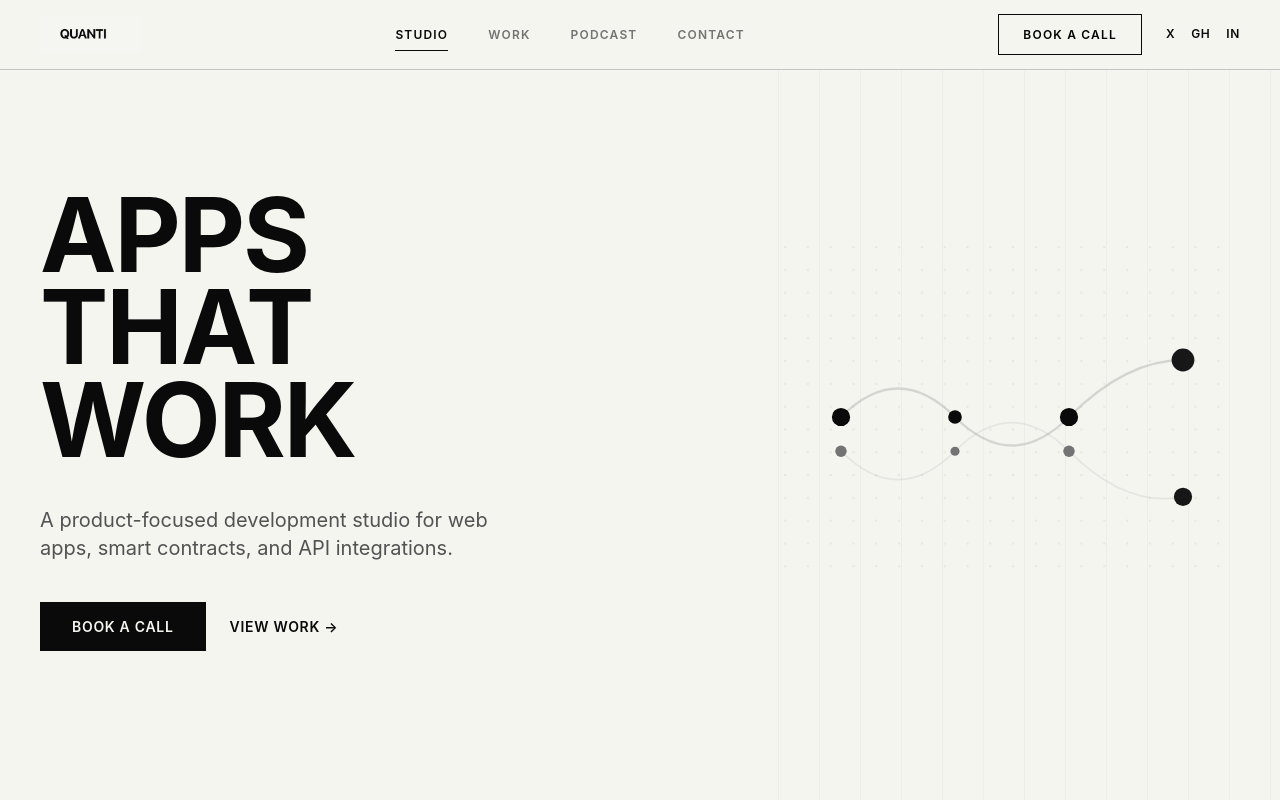
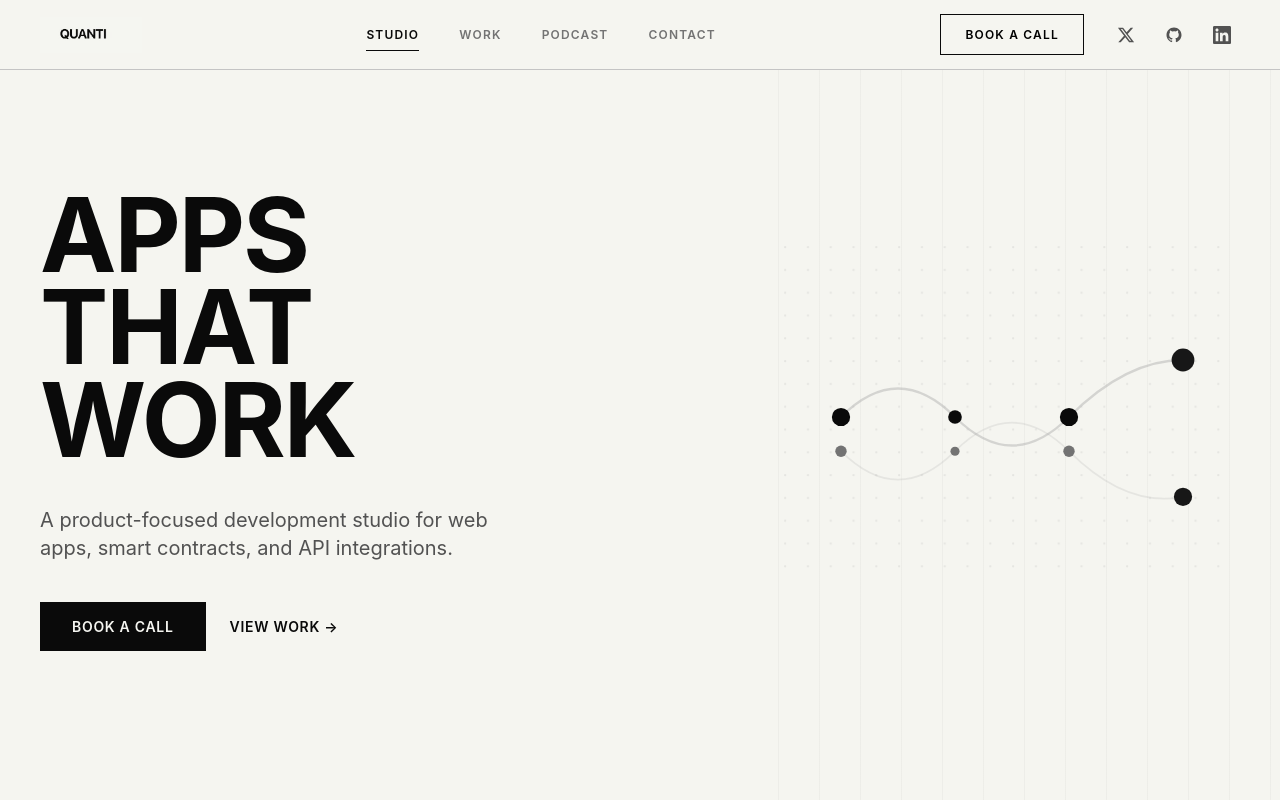
Before and after one commit to quantidexyz/quantide_landing, a React (Vite) app: page / in a window 1280 px wide. Shown: the top 800 px of the page. Built offline with nearby package versions, Linux system fonts and the light colour scheme.

Commit message:
chore(ralph): iteration 7 progress

```diff
--- a/src/App.css
+++ b/src/App.css
@@ -58,6 +58,15 @@ button {
   background: none;
 }
 
+/* Global Focus States for Accessibility */
+button:focus-visible,
+a:focus-visible,
+input:focus-visible,
+textarea:focus-visible {
+  outline: 2px solid var(--black);
+  outline-offset: 2px;
+}
+
 /* Navbar */
 .navbar {
   position: fixed;
@@ -104,6 +113,12 @@ button {
   border-bottom-color: var(--black);
 }
 
+.nav-link:focus-visible {
+  outline: 2px solid var(--black);
+  outline-offset: 4px;
+  border-radius: 2px;
+}
+
 .nav-right {
   display: flex;
   align-items: center;
@@ -125,10 +140,27 @@ button {
 
 .social-icons {
   display: flex;
-  gap: 16px;
-  font-size: 0.75rem;
-  font-weight: 600;
-  letter-spacing: 0.05em;
+  gap: 12px;
+}
+
+.social-icons a {
+  display: flex;
+  align-items: center;
+  justify-content: center;
+  width: 36px;
+  height: 36px;
+  color: var(--gray-500);
+  transition: var(--transition-fast);
+  border-radius: 6px;
+}
+
+.social-icons a:hover {
+  color: var(--black);
+}
+
+.social-icons a:focus-visible {
+  outline: 2px solid var(--black);
+  outline-offset: 2px;
 }
 
 /* Hamburger Menu Button */
@@ -144,6 +176,12 @@ button {
   cursor: pointer;
   background: transparent;
   border: none;
+  border-radius: 6px;
+}
+
+.hamburger-btn:focus-visible {
+  outline: 2px solid var(--black);
+  outline-offset: 2px;
 }
 
 .hamburger-line {
@@ -212,6 +250,11 @@ button {
   color: var(--black);
 }
 
+.mobile-nav-link:focus-visible {
+  outline: 2px solid var(--black);
+  outline-offset: 4px;
+}
+
 .mobile-menu-footer {
   margin-top: auto;
   padding-top: 40px;
@@ -224,21 +267,28 @@ button {
 
 .mobile-social-icons {
   display: flex;
-  gap: 24px;
+  gap: 16px;
   justify-content: center;
-  font-size: 1rem;
-  font-weight: 600;
-  letter-spacing: 0.05em;
-  color: var(--gray-500);
 }
 
-.mobile-social-icons span {
-  padding: 12px;
-  min-width: 44px;
-  min-height: 44px;
+.mobile-social-icons a {
   display: flex;
   align-items: center;
   justify-content: center;
+  width: 48px;
+  height: 48px;
+  color: var(--gray-500);
+  transition: var(--transition-fast);
+  border-radius: 8px;
+}
+
+.mobile-social-icons a:hover {
+  color: var(--black);
+}
+
+.mobile-social-icons a:focus-visible {
+  outline: 2px solid var(--black);
+  outline-offset: 2px;
 }
 
 /* Hero Section */
@@ -292,6 +342,10 @@ button {
 
 .btn-primary:hover {
   background: var(--gray-800);
+}
+
+.btn-primary:focus-visible {
+  outline-color: var(--off-white);
 }
 
 .btn-text {
@@ -381,6 +435,11 @@ button {
   color: var(--off-white);
 }
 
+.build-card:focus-visible {
+  outline: 2px solid var(--off-white);
+  outline-offset: -4px;
+}
+
 .card-index {
   display: block;
   font-size: 0.75rem;
@@ -444,6 +503,11 @@ button {
   box-shadow: 0 20px 40px rgba(0, 0, 0, 0.1);
 }
 
+.project-card:focus-visible {
+  outline: 3px solid var(--black);
+  outline-offset: 4px;
+}
+
 .project-preview {
   aspect-ratio: 16/10;
   background: var(--gray-200);
@@ -479,6 +543,11 @@ button {
 
 .see-project-btn:hover {
   background: var(--gray-800);
+}
+
+.see-project-btn:focus-visible {
+  outline: 2px solid var(--off-white);
+  outline-offset: -4px;
 }
 
 /* Modal */
@@ -521,6 +590,11 @@ button {
 
 .modal-close:hover {
   background: var(--gray-200);
+}
+
+.modal-close:focus-visible {
+  outline: 2px solid var(--black);
+  outline-offset: 2px;
 }
 
 .modal-header {
--- a/src/App.jsx
+++ b/src/App.jsx
@@ -41,9 +41,21 @@ const Navbar = ({ activeSection, setActiveSection }) => {
       <div className="nav-right">
         <button className="btn-outlined btn-book-call">BOOK A CALL</button>
         <div className="social-icons">
-          <span>X</span>
-          <span>GH</span>
-          <span>IN</span>
+          <a href="https://x.com/quantide" target="_blank" rel="noopener noreferrer" aria-label="X (Twitter)">
+            <svg viewBox="0 0 24 24" width="18" height="18" fill="currentColor">
+              <path d="M18.244 2.25h3.308l-7.227 8.26 8.502 11.24H16.17l-5.214-6.817L4.99 21.75H1.68l7.73-8.835L1.254 2.25H8.08l4.713 6.231zm-1.161 17.52h1.833L7.084 4.126H5.117z"/>
+            </svg>
+          </a>
+          <a href="https://github.com/quantide" target="_blank" rel="noopener noreferrer" aria-label="GitHub">
+            <svg viewBox="0 0 24 24" width="18" height="18" fill="currentColor">
+              <path d="M12 2C6.477 2 2 6.477 2 12c0 4.42 2.865 8.17 6.839 9.49.5.092.682-.217.682-.482 0-.237-.008-.866-.013-1.7-2.782.604-3.369-1.34-3.369-1.34-.454-1.156-1.11-1.464-1.11-1.464-.908-.62.069-.608.069-.608 1.003.07 1.531 1.03 1.531 1.03.892 1.529 2.341 1.087 2.91.832.092-.647.35-1.088.636-1.338-2.22-.253-4.555-1.11-4.555-4.943 0-1.091.39-1.984 1.029-2.683-.103-.253-.446-1.27.098-2.647 0 0 .84-.269 2.75 1.025A9.578 9.578 0 0112 6.836c.85.004 1.705.115 2.504.337 1.909-1.294 2.747-1.025 2.747-1.025.546 1.377.203 2.394.1 2.647.64.699 1.028 1.592 1.028 2.683 0 3.842-2.339 4.687-4.566 4.935.359.309.678.919.678 1.852 0 1.336-.012 2.415-.012 2.743 0 .267.18.578.688.48C19.138 20.167 22 16.418 22 12c0-5.523-4.477-10-10-10z"/>
+            </svg>
+          </a>
+          <a href="https://linkedin.com/company/quantide" target="_blank" rel="noopener noreferrer" aria-label="LinkedIn">
+            <svg viewBox="0 0 24 24" width="18" height="18" fill="currentColor">
+              <path d="M20.447 20.452h-3.554v-5.569c0-1.328-.027-3.037-1.852-3.037-1.853 0-2.136 1.445-2.136 2.939v5.667H9.351V9h3.414v1.561h.046c.477-.9 1.637-1.85 3.37-1.85 3.601 0 4.267 2.37 4.267 5.455v6.286zM5.337 7.433c-1.144 0-2.063-.926-2.063-2.065 0-1.138.92-2.063 2.063-2.063 1.14 0 2.064.925 2.064 2.063 0 1.139-.925 2.065-2.064 2.065zm1.782 13.019H3.555V9h3.564v11.452zM22.225 0H1.771C.792 0 0 .774 0 1.729v20.542C0 23.227.792 24 1.771 24h20.451C23.2 24 24 23.227 24 22.271V1.729C24 .774 23.2 0 22.222 0h.003z"/>
+            </svg>
+          </a>
         </div>
         <button
           className="hamburger-btn"
@@ -72,9 +84,21 @@ const Navbar = ({ activeSection, setActiveSection }) => {
           <div className="mobile-menu-footer">
             <button className="btn-primary mobile-cta">BOOK A CALL</button>
             <div className="mobile-social-icons">
-              <span>X</span>
-              <span>GH</span>
-              <span>IN</span>
+              <a href="https://x.com/quantide" target="_blank" rel="noopener noreferrer" aria-label="X (Twitter)">
+                <svg viewBox="0 0 24 24" width="24" height="24" fill="currentColor">
+                  <path d="M18.244 2.25h3.308l-7.227 8.26 8.502 11.24H16.17l-5.214-6.817L4.99 21.75H1.68l7.73-8.835L1.254 2.25H8.08l4.713 6.231zm-1.161 17.52h1.833L7.084 4.126H5.117z"/>
+                </svg>
+              </a>
+              <a href="https://github.com/quantide" target="_blank" rel="noopener noreferrer" aria-label="GitHub">
+                <svg viewBox="0 0 24 24" width="24" height="24" fill="currentColor">
+                  <path d="M12 2C6.477 2 2 6.477 2 12c0 4.42 2.865 8.17 6.839 9.49.5.092.682-.217.682-.482 0-.237-.008-.866-.013-1.7-2.782.604-3.369-1.34-3.369-1.34-.454-1.156-1.11-1.464-1.11-1.464-.908-.62.069-.608.069-.608 1.003.07 1.531 1.03 1.531 1.03.892 1.529 2.341 1.087 2.91.832.092-.647.35-1.088.636-1.338-2.22-.253-4.555-1.11-4.555-4.943 0-1.091.39-1.984 1.029-2.683-.103-.253-.446-1.27.098-2.647 0 0 .84-.269 2.75 1.025A9.578 9.578 0 0112 6.836c.85.004 1.705.115 2.504.337 1.909-1.294 2.747-1.025 2.747-1.025.546 1.377.203 2.394.1 2.647.64.699 1.028 1.592 1.028 2.683 0 3.842-2.339 4.687-4.566 4.935.359.309.678.919.678 1.852 0 1.336-.012 2.415-.012 2.743 0 .267.18.578.688.48C19.138 20.167 22 16.418 22 12c0-5.523-4.477-10-10-10z"/>
+                </svg>
+              </a>
+              <a href="https://linkedin.com/company/quantide" target="_blank" rel="noopener noreferrer" aria-label="LinkedIn">
+                <svg viewBox="0 0 24 24" width="24" height="24" fill="currentColor">
+                  <path d="M20.447 20.452h-3.554v-5.569c0-1.328-.027-3.037-1.852-3.037-1.853 0-2.136 1.445-2.136 2.939v5.667H9.351V9h3.414v1.561h.046c.477-.9 1.637-1.85 3.37-1.85 3.601 0 4.267 2.37 4.267 5.455v6.286zM5.337 7.433c-1.144 0-2.063-.926-2.063-2.065 0-1.138.92-2.063 2.063-2.063 1.14 0 2.064.925 2.064 2.063 0 1.139-.925 2.065-2.064 2.065zm1.782 13.019H3.555V9h3.564v11.452zM22.225 0H1.771C.792 0 0 .774 0 1.729v20.542C0 23.227.792 24 1.771 24h20.451C23.2 24 24 23.227 24 22.271V1.729C24 .774 23.2 0 22.222 0h.003z"/>
+                </svg>
+              </a>
             </div>
           </div>
         </div>
@@ -217,9 +241,9 @@ const ProjectModal = ({ project, onClose }) => {
         <div className="modal-summary">
           <div className="summary-grid">
             <div><span className="label">TYPE</span><span>{project.type}</span></div>
-            <div><span class="label">ROLE</span><span>{project.role}</span></div>
-            <div><span class="label">STACK</span><span>{project.stack}</span></div>
-            <div><span class="label">STATUS</span><span>{project.status}</span></div>
+            <div><span className="label">ROLE</span><span>{project.role}</span></div>
+            <div><span className="label">STACK</span><span>{project.stack}</span></div>
+            <div><span className="label">STATUS</span><span>{project.status}</span></div>
           </div>
           <div className="what-we-did">
             <h4>WHAT WE DID</h4>
```
Also changed, not shown: .ralph/TODO.md, 1 other file (tests, documents, lock files or other folders).
